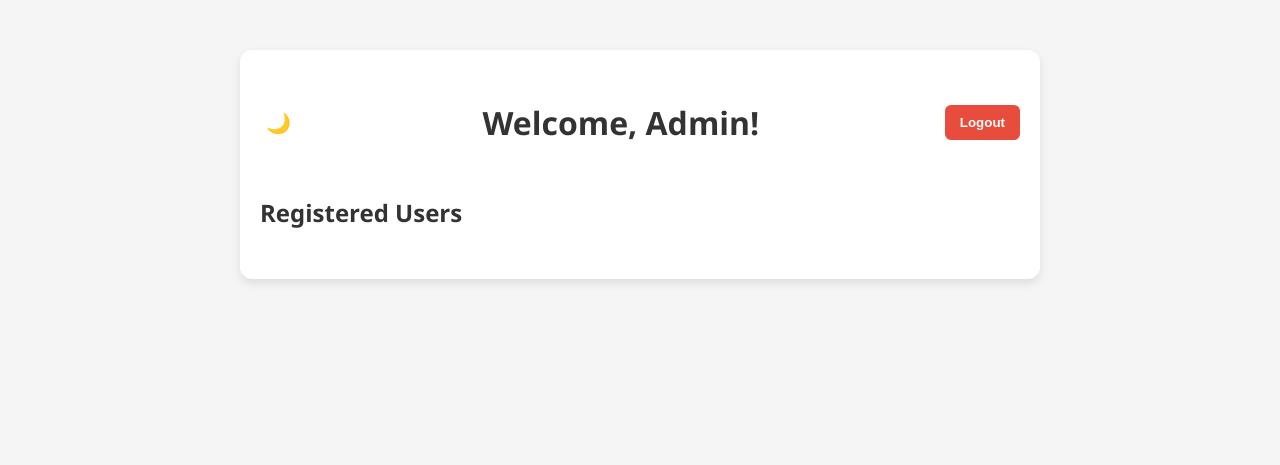
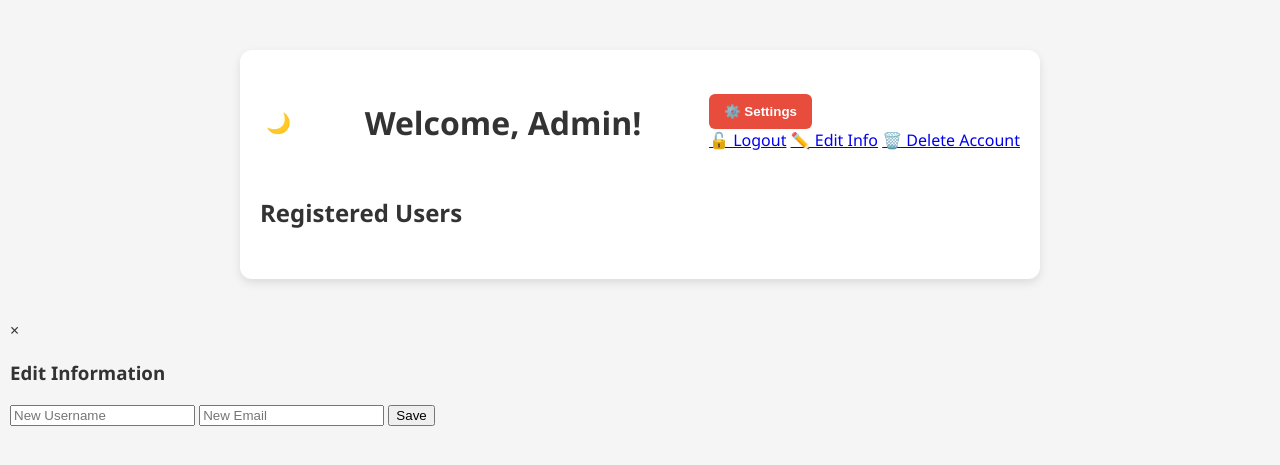
Before and after one commit to jpconwi/jp_chat_friends_sy2005, a Flask app: page /dashboard in a window 1280 px wide. Shown: the top 465 px of the page. Run offline with Flask 3, Linux system fonts and the light colour scheme; the visitor is signed in with stand-in values (Sample User, id 1); data that the repository does not hold is empty; some libraries are stand-ins or nearby versions.

Commit message:
Update dashboard.html

```diff
--- a/templates/dashboard.html
+++ b/templates/dashboard.html
@@ -11,7 +11,15 @@
     <header>
       <button class="dark-mode-btn" onclick="toggleDarkMode()">🌙</button>
       <h1>Welcome, Admin!</h1>
-      <button class="logout-btn" onclick="window.location.href='/logout'">Logout</button>
+
+      <div class="settings-dropdown">
+        <button class="logout-btn">⚙️ Settings</button>
+        <div class="settings-content">
+          <a href="/logout">🔓 Logout</a>
+          <a href="#" onclick="openEditModal()">✏️ Edit Info</a>
+          <a href="#" onclick="confirmDelete()">🗑️ Delete Account</a>
+        </div>
+      </div>
     </header>
 
     <section class="users-section">
@@ -28,6 +36,17 @@
     </section>
   </div>
 
+  <!-- Edit Modal -->
+  <div class="modal" id="editModal">
+    <div class="modal-content">
+      <span class="close-btn" onclick="closeEditModal()">×</span>
+      <h3>Edit Information</h3>
+      <input type="text" id="edit-username" placeholder="New Username">
+      <input type="email" id="edit-email" placeholder="New Email">
+      <button onclick="submitEdit()">Save</button>
+    </div>
+  </div>
+
   <script>
     function fetchAdminStatus() {
       fetch("/admin_status")
@@ -36,14 +55,8 @@
           data.forEach(user => {
             const dot = document.getElementById("status-" + user.username);
             const typing = document.getElementById("typing-" + user.username);
-
-            if (dot) {
-              dot.style.backgroundColor = user.is_online ? "green" : "gray";
-            }
-
-            if (typing) {
-              typing.innerText = user.is_typing ? "Typing..." : "";
-            }
+            if (dot) dot.style.backgroundColor = user.is_online ? "green" : "gray";
+            if (typing) typing.innerText = user.is_typing ? "Typing..." : "";
           });
         })
         .catch(err => console.error("Error fetching admin status:", err));
@@ -54,15 +67,13 @@
     function startChat(username) {
       window.location.href = `/chat?with=${username}`;
     }
-  </script>
-  <script>
+
     function toggleDarkMode() {
       const darkMode = document.body.classList.toggle("dark-mode");
       localStorage.setItem("darkMode", darkMode);
       document.querySelector(".dark-mode-btn").innerText = darkMode ? "☀️" : "🌙";
     }
 
-  // Load preference
     window.onload = function () {
       const darkModeEnabled = localStorage.getItem("darkMode") === "true";
       if (darkModeEnabled) {
@@ -70,7 +81,45 @@
         document.querySelector(".dark-mode-btn").innerText = "☀️";
       }
     };
+
+    function confirmDelete() {
+      if (confirm("Are you sure you want to delete your account? This action is irreversible.")) {
+        fetch("/delete_account", { method: "POST" })
+          .then(res => res.json())
+          .then(data => {
+            if (data.status === "deleted") {
+              alert("Account deleted successfully.");
+              window.location.href = "/";
+            } else {
+              alert("Error: " + data.message);
+            }
+          });
+      }
+    }
+
+    function openEditModal() {
+      document.getElementById("editModal").style.display = "block";
+    }
+
+    function closeEditModal() {
+      document.getElementById("editModal").style.display = "none";
+    }
+
+    function submitEdit() {
+      const username = document.getElementById("edit-username").value;
+      const email = document.getElementById("edit-email").value;
+
+      fetch("/edit_info", {
+        method: "POST",
+        headers: { "Content-Type": "application/json" },
+        body: JSON.stringify({ username, email })
+      })
+      .then(res => res.json())
+      .then(data => {
+        alert(data.message);
+        if (data.status === "success") location.reload();
+      });
+    }
   </script>
 </body>
-
 </html>
```
Lines whose indentation alone changed are shown as unchanged.
